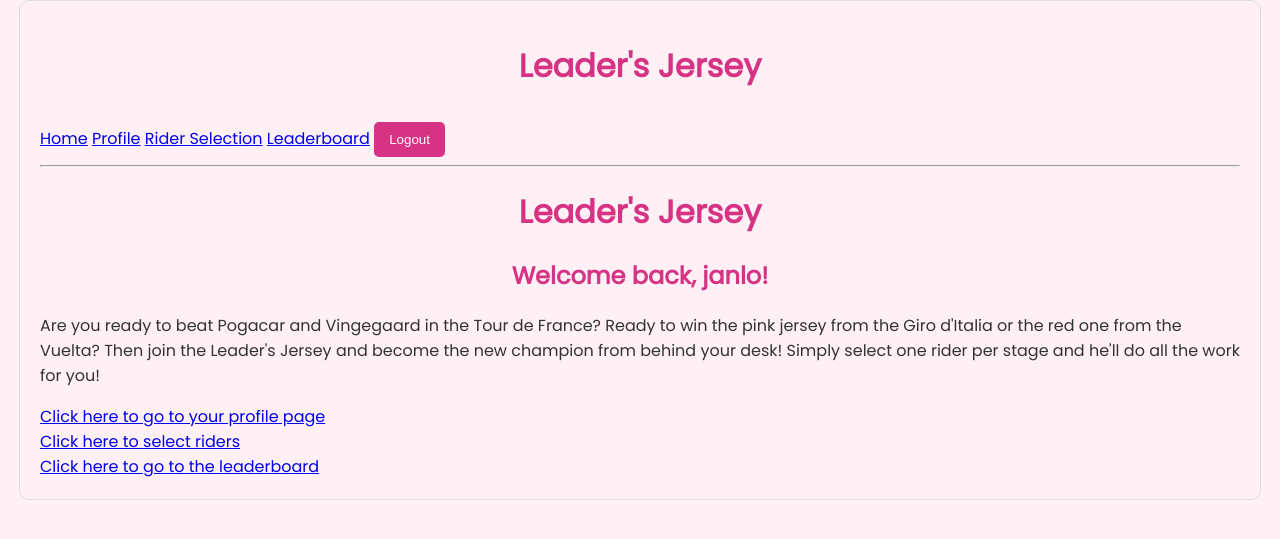
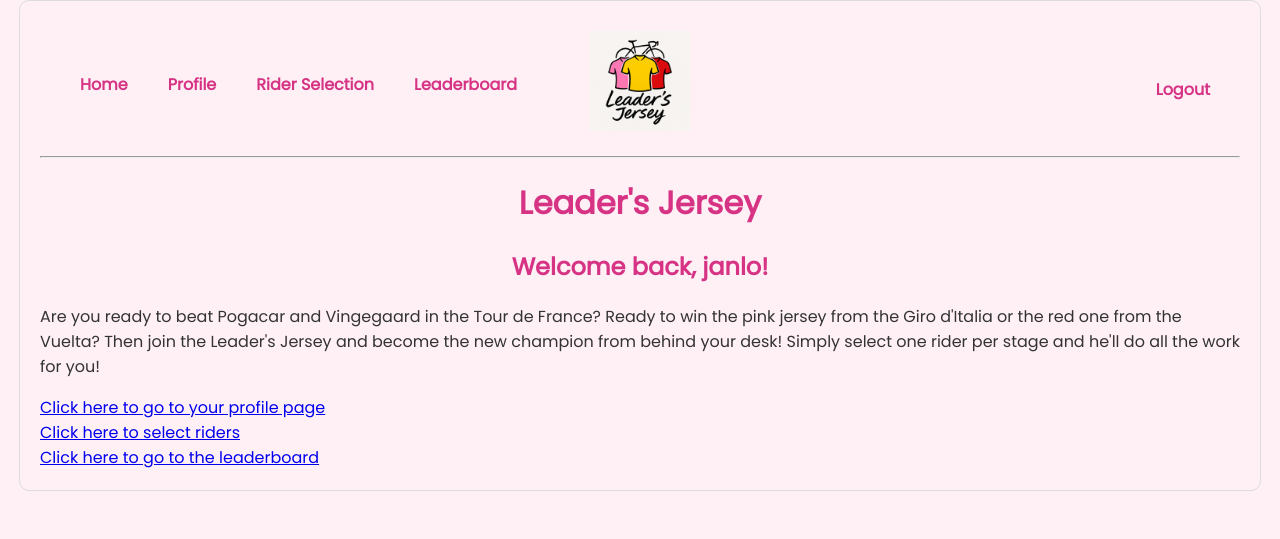
Before and after one commit to janlodewijk/leaders_jersey, a Django app: page / in a window 1280 px wide. Shown: the top 539 px of the page. Run offline with Django 5.2, Linux system fonts and the light colour scheme; a user stored in the database is signed in.

Commit message:
Add logo and style menu bar

```diff
--- a/leaders_jersey/game/static/css/style.css
+++ b/leaders_jersey/game/static/css/style.css
@@ -20,6 +20,12 @@
 h1, h2, h3 {
     color: #d63384; /* Stronger Giro pink */
     text-align: center;
+}
+
+.header-container {
+    display: flex;
+    align-items: center;
+    justify-content: space-between;
 }
 
 /* === Tables === */
@@ -225,3 +231,104 @@
     color: #888;
     cursor: not-allowed;
 }
+
+.navbar {
+    display: grid;
+    grid-template-columns: 1fr auto 1fr;
+    align-items: center;
+    padding: 10px 30px;
+}
+
+.nav-left {
+    display: flex;
+    justify-content: flex-start;
+    align-items: center;
+    gap: 20px;
+}
+
+.nav-center {
+    display: flex;
+    justify-content: center;
+    align-items: center;
+}
+
+.nav-right {
+    display: flex;
+    justify-content: flex-end;
+    align-items: center;
+}
+
+.nav-left a,
+.nav-right a {
+    margin: 0 10px;
+    text-decoration: none;
+    color: #d63384; /* Pink color */
+    text-decoration: none;
+    font-weight: bold;
+    font-family: 'Poppins', sans-serif;
+    font-size: 16px;
+}
+
+.nav-left a:hover,
+.nav-right a:hover {
+    text-decoration: underline;
+}
+
+.logo-img {
+    height: 70px; /* Adjust if you want bigger/smaller logo */
+}
+
+.logout-form {
+    display: inline;
+}
+
+.logout-button {
+    background: none;
+    border: none;
+    color: #d63384;
+    font-weight: bold;
+    font-size: 16px;
+    cursor: pointer;
+    padding: 0;
+}
+
+.logout-button:hover {
+    text-decoration: underline;
+}
+
+.nav-left a,
+.nav-right a {
+    color: #d63384; /* Pink color */
+    text-decoration: none;
+    font-weight: bold;
+    font-size: 16px;
+}
+
+.nav-left a:hover,
+.nav-right a:hover {
+    text-decoration: underline;
+}
+
+.logo-img {
+    height: 100px; /* Adjust based on your logo */
+}
+
+.logout-form {
+    display: inline;
+}
+
+.logout-button {
+    background: none;
+    border: none;
+    color: #d63384;
+    font-weight: bold;
+    font-size: 16px;
+    font-family: 'Poppins', sans-serif;
+    cursor: pointer;
+    padding: 0;
+    text-decoration: none; /* Like a normal link */
+}
+
+.logout-button:hover {
+    text-decoration: underline;
+}
--- a/leaders_jersey/game/templates/base.html
+++ b/leaders_jersey/game/templates/base.html
@@ -12,22 +12,34 @@
 <div class="container">
 
     <header>
-        <h1>Leader's Jersey</h1>
-        <nav>
+        <nav class="navbar">
+            <div class="nav-left">
                 <a href="/">Home</a>
 
                 {% if user.is_authenticated %}
                     <a href="/profile/">Profile</a>
                     <a href="/rider_selection/">Rider Selection</a>
                     <a href="/leaderboard/">Leaderboard</a>
-                <form method="post" action="/logout/" style="display:inline;">
+                {% endif %}
+            </div>
+
+            <div class="nav-center">
+                <a href="/">
+                    <img src="{% static 'images/leaders_jersey_logo.png' %}" alt="Leader's Jersey Logo" class="logo-img">
+                </a>
+            </div>
+
+            <div class="nav-right">
+                {% if user.is_authenticated %}
+                    <form method="post" action="/logout/" class="logout-form">
                         {% csrf_token %}
-                    <button type="submit">Logout</button>
+                        <button type="submit" class="logout-button">Logout</button>
                     </form>
                 {% else %}
                     <a href="/login/">Login</a>
                     <a href="/register/">Register</a>
                 {% endif %}
+            </div>
         </nav>
         <hr>
     </header>
--- a/leaders_jersey/game/templates/home.html
+++ b/leaders_jersey/game/templates/home.html
@@ -10,6 +10,7 @@
         <a href="/leaderboard">Click here to go to the leaderboard</a>
     {% else %}
         <h2>Welcome to Leader's Jersey</h2>
+        <p>Are you ready to beat Pogacar and Vingegaard in the Tour de France? Ready to win the pink jersey from the Giro d'Italia or the red one from the Vuelta? Then join the Leader's Jersey and become the new champion from behind your desk! Simply select one rider per stage and he'll do all the work for you!</p>
         <a href="/register/">Click here to register</a><br>
         <a href="/login/">Click here to login</a>
     {% endif %}
```
Also changed, not shown: leaders_jersey/db.sqlite3, leaders_jersey/game/static/images/leaders_jersey_logo.png (added). Lines whose indentation alone changed are shown as unchanged.
